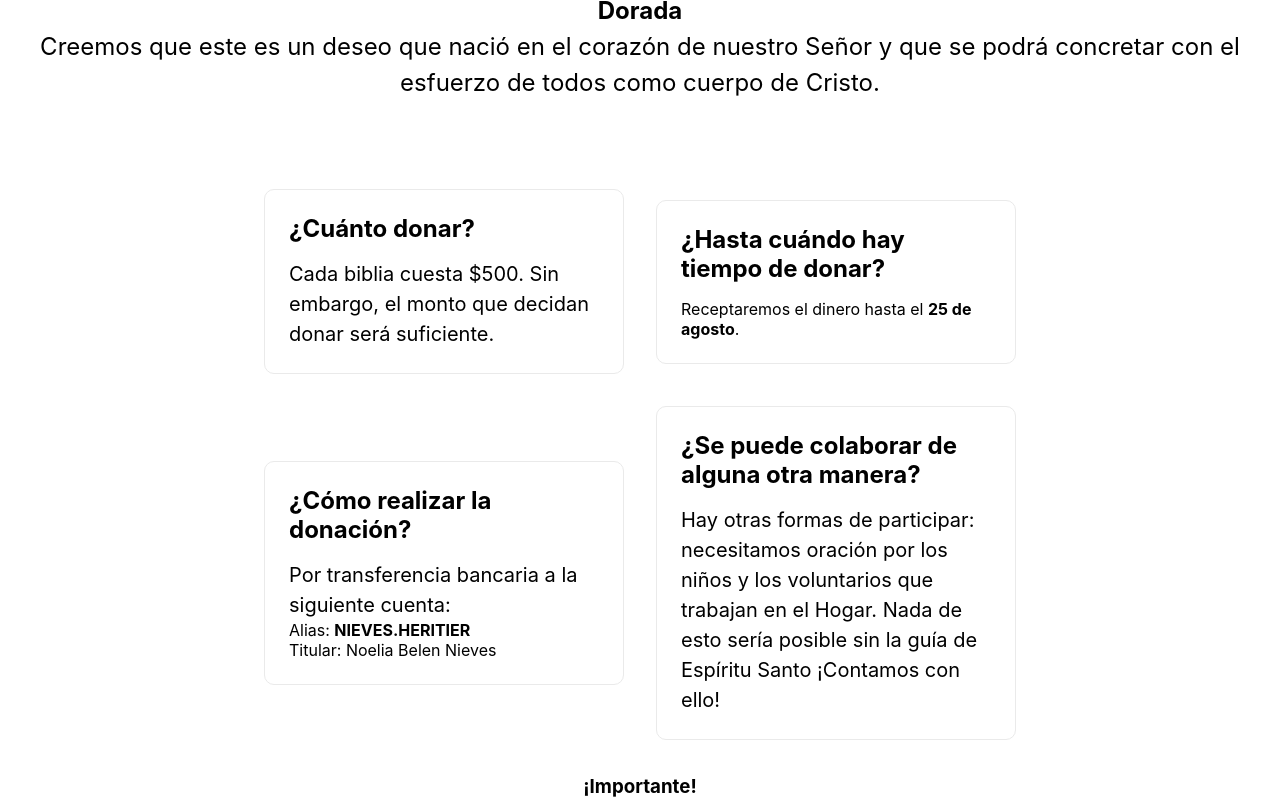
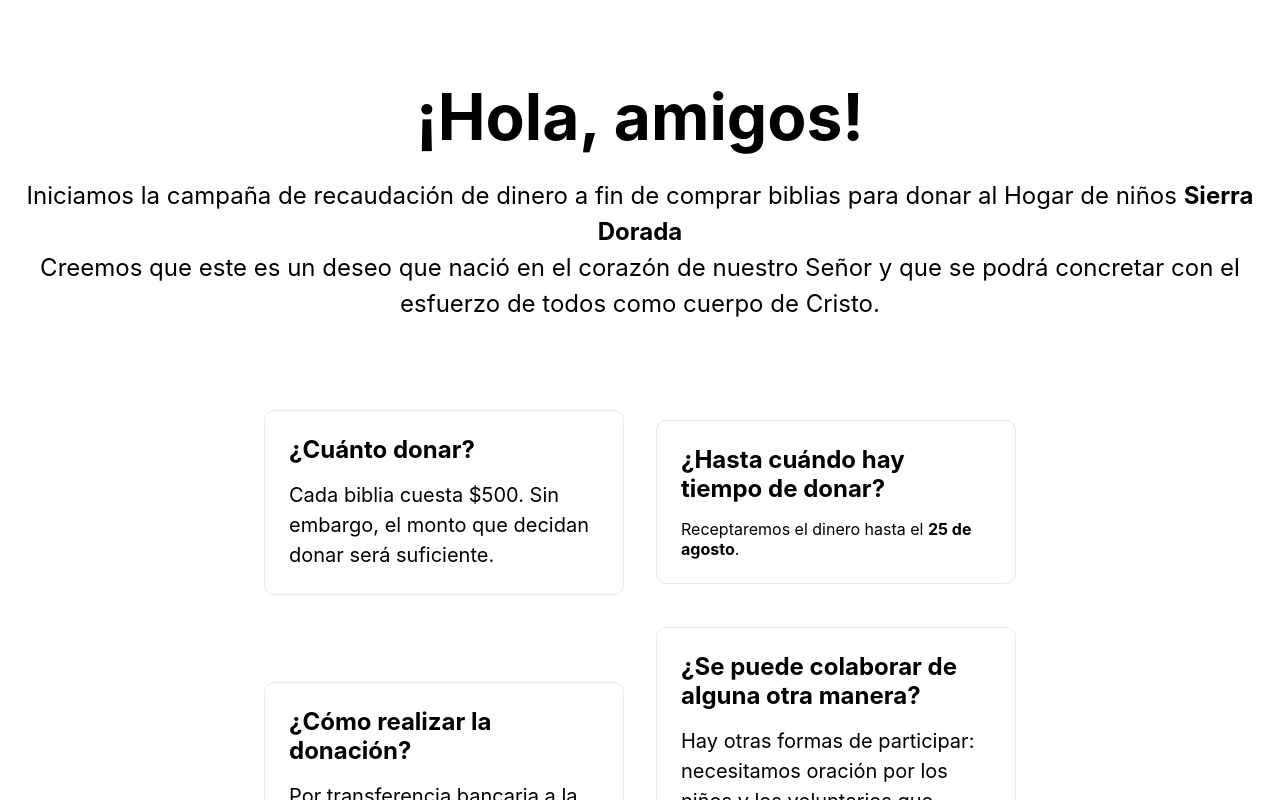
Before and after one commit to lauraheritier/regalaunabiblia, a Next.js app: page / in a window 1280 px wide. Shown: the top 800 px of the page. Built offline with nearby package versions, Linux system fonts and the light colour scheme.

Commit message:
Update Home.module.css

```diff
--- a/styles/Home.module.css
+++ b/styles/Home.module.css
@@ -1,11 +1,9 @@
 .container {
-  min-height: 100vh;
   padding: 0 0.5rem;
   display: flex;
   flex-direction: column;
   justify-content: center;
   align-items: center;
-  height: 100vh;
 }
 
 .main {
```
